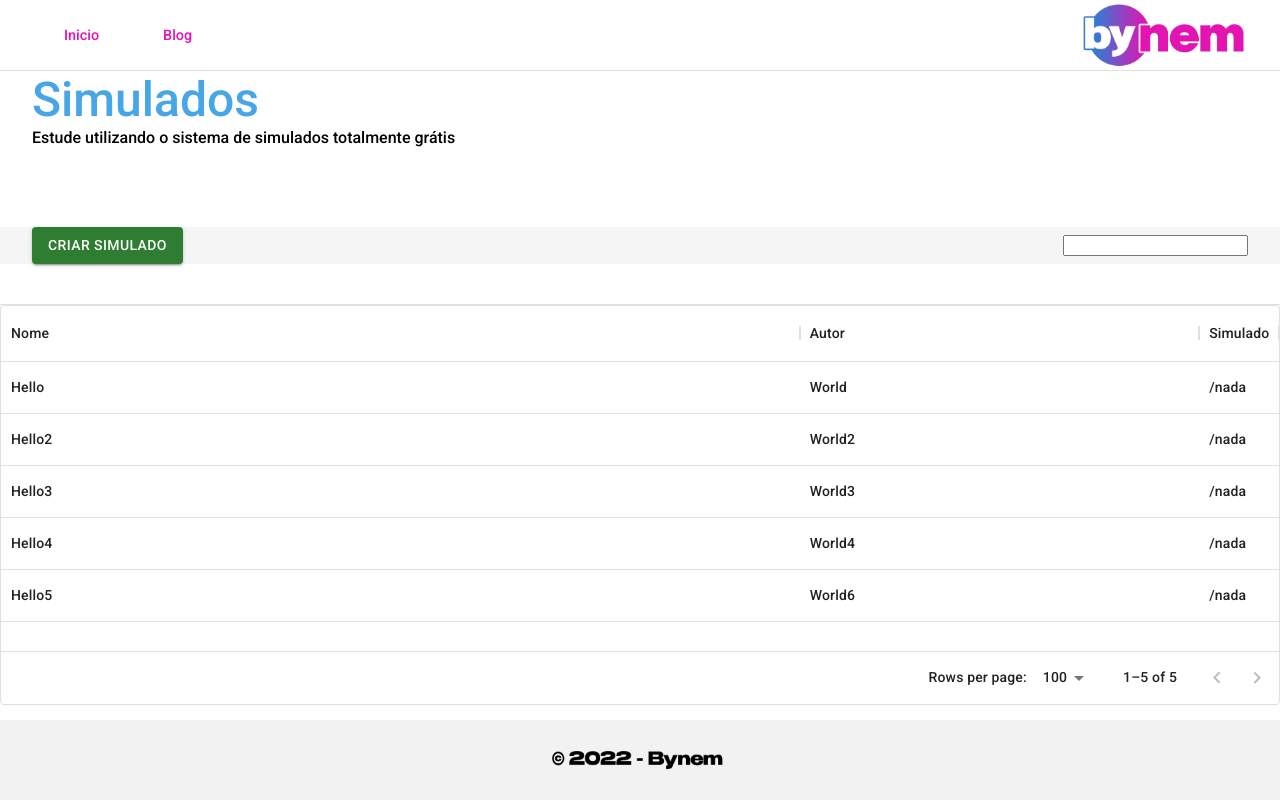
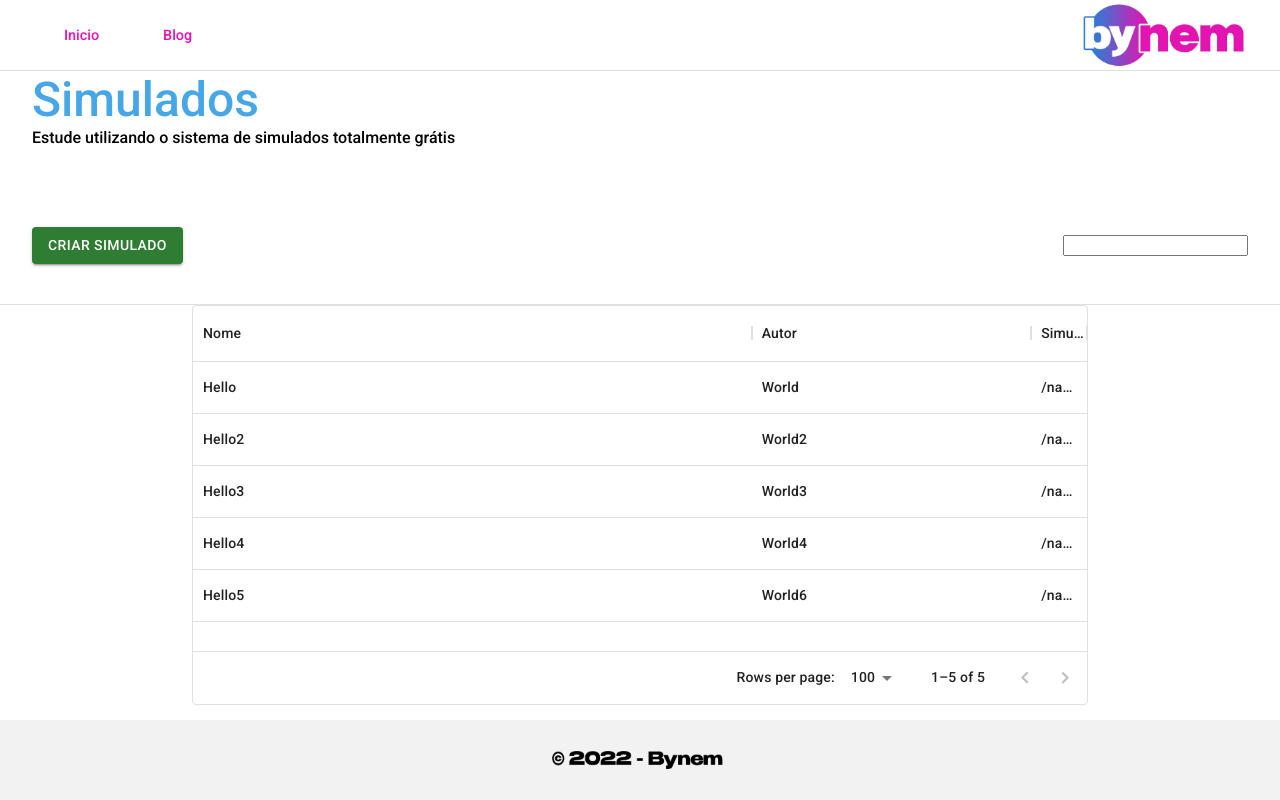
Before and after one commit to Bynem/bynem-app, a Next.js app: page / in a window 1280 px wide. Built offline with nearby package versions, Linux system fonts and the light colour scheme; no server answers.

Commit message:
reponsivit

```diff
--- a/src/components/Head/styles.ts
+++ b/src/components/Head/styles.ts
@@ -44,7 +44,7 @@ export const Menu = styled.div`
   position: relative;
 
   @media (max-width: 768px) {
-    overflow: hidden;
+    overflow-y: hidden;
     flex-direction: column;
     max-height: ${({ isOpen }: NavBar) => (isOpen ? "300px" : "0")};
     transition: max-height 0.3s ease-in;
--- a/src/components/Table/index.tsx
+++ b/src/components/Table/index.tsx
@@ -43,7 +43,7 @@ export default function Table() {
 }
 export const TableDiv = styled.div`
     height: 50vh;
-    width: "70%"
+    width: 70% ;
     margin-left: auto;
     margin-right: auto;
 `
--- a/src/templates/Home/styles.ts
+++ b/src/templates/Home/styles.ts
@@ -20,7 +20,7 @@ export const Tools = styled.div`
     display: flex;
     justify-content: space-between;
     align-items: center;
-    background-color: #f5f5f5;
+    /* background-color: #f5f5f5; */
 
 `
 export const divButton = styled.div`
```
